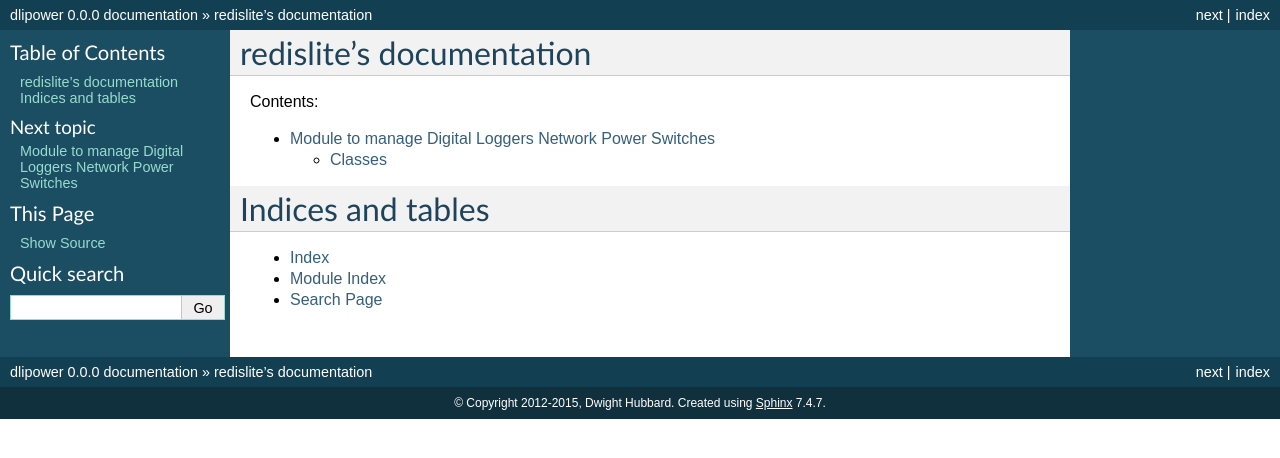
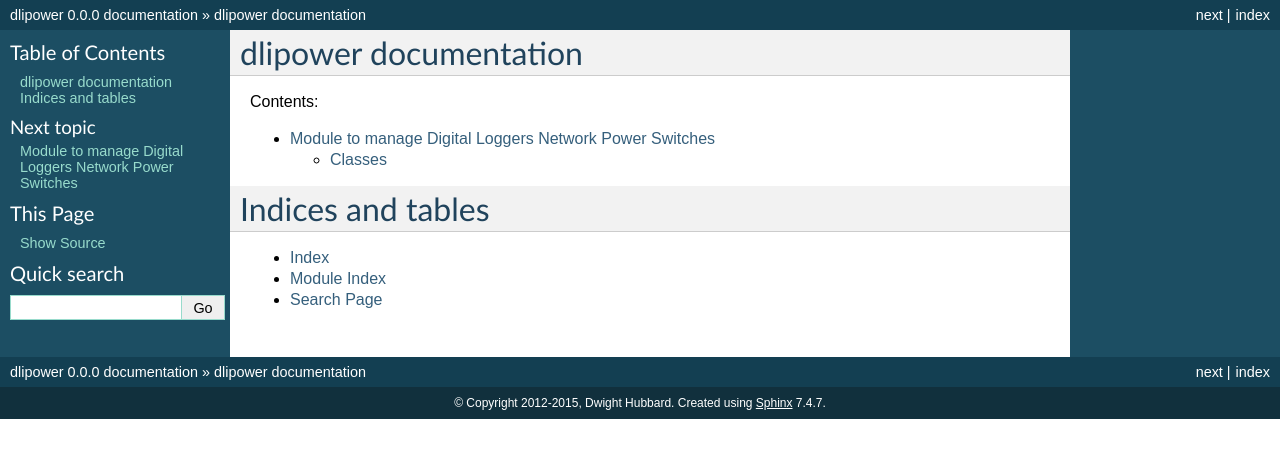
Before and after one commit to dwighthubbard/python-dlipower, a Sphinx documentation site: the page built from docs/source/index.rst, in a window 1280 px wide. Shown: the top 458 px of the page. Built offline with Sphinx 7.4.7, drawn with Linux system fonts in a browser that asks for light colours.

Commit message:
Doc fixes

```diff
--- a/docs/source/index.rst
+++ b/docs/source/index.rst
@@ -3,7 +3,7 @@
    You can adapt this file completely to your liking, but it should at least
    contain the root `toctree` directive.
 
-redislite's documentation
+dlipower documentation
 =========================
 
 Contents:
```
Also changed, not shown: other parts of docs/source/index.rst (+1 -1 lines).
